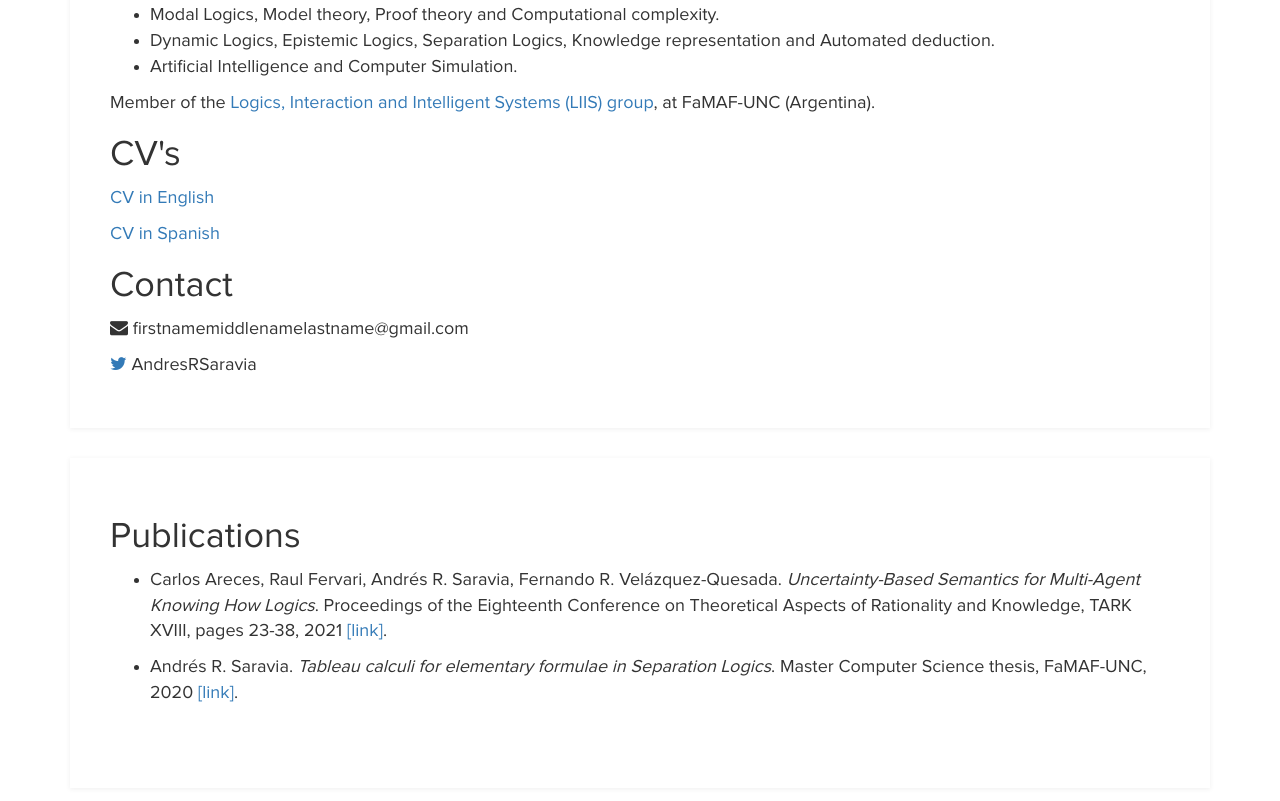
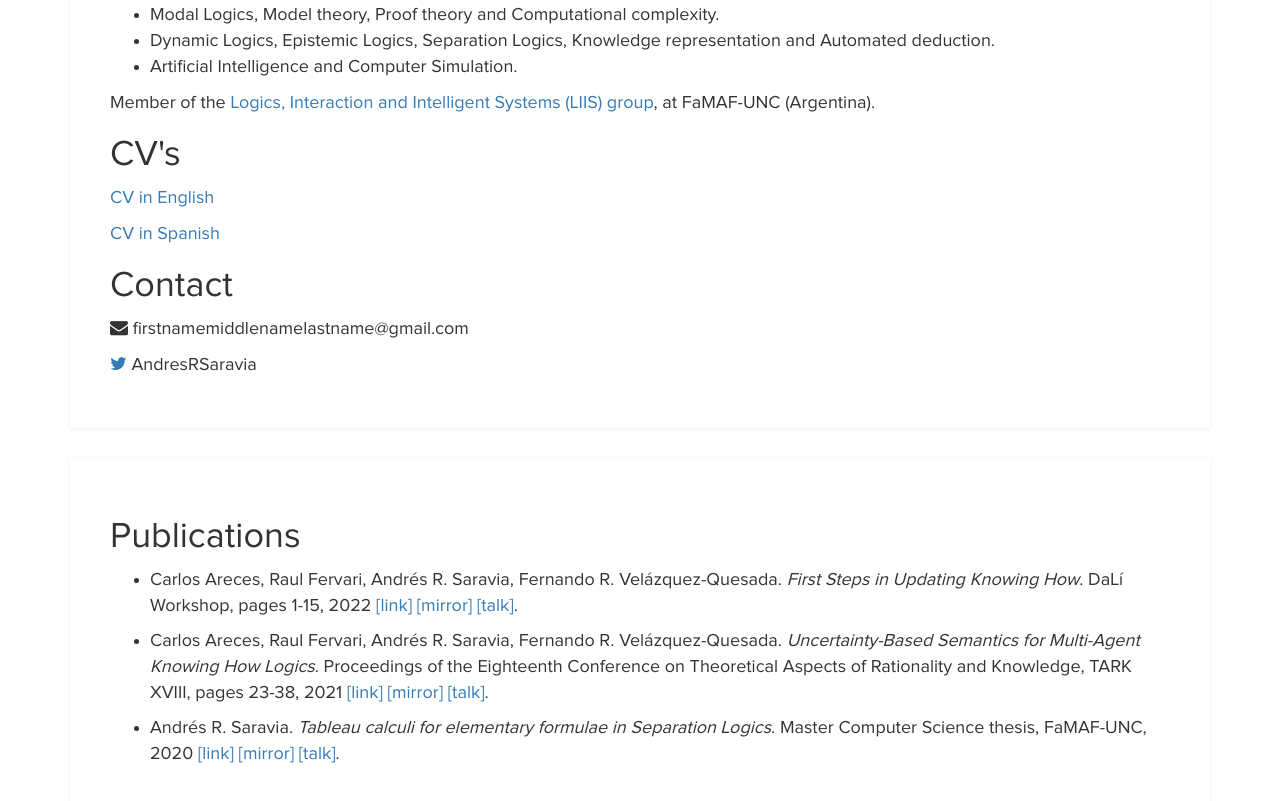
Before and after one commit to AndresRSaravia/AndresRSaravia.github.io, a plain HTML site: page index.html in a window 1280 px wide. Shown: the part 1042-1843 px from the top of the page. Drawn offline with Linux system fonts and the light colour scheme.

Commit message:
mirrors and talks added

```diff
--- a/index.html
+++ b/index.html
@@ -78,10 +78,13 @@ http://www.templatemo.com/tm-467-easy-profile
 				<h2>Publications</h2>
 				<p>
 					<ul>
-					  <li>Carlos Areces, Raul Fervari, Andrés R. Saravia, Fernando R. Velázquez-Quesada. <em>Uncertainty-Based Semantics for Multi-Agent Knowing How Logics</em>. Proceedings of the Eighteenth Conference on Theoretical Aspects of Rationality and Knowledge, TARK XVIII, pages 23-38, 2021 <a href="http://eptcs.web.cse.unsw.edu.au/content.cgi?TARK2021">[link]</a>.</li>
+					  <li>Carlos Areces, Raul Fervari, Andrés R. Saravia, Fernando R. Velázquez-Quesada. <em>First Steps in Updating Knowing How</em>. DaLí Workshop, pages 1-15, 2022 <a href="http://dali2022.campus.ciencias.ulisboa.pt/Full.pdf">[link]</a> <a href="works/2022 DaLí - First Steps in Updating Knowing How.pdf">[mirror]</a> <a href="talks/2022 DaLí - (talk) First Steps in Updating Knowing How.pdf">[talk]</a>.</li>
 					</ul>
 					<ul>
-					  <li>Andrés R. Saravia. <em>Tableau calculi for elementary formulae in Separation Logics</em>. Master Computer Science thesis, FaMAF-UNC, 2020 <a href="https://rdu.unc.edu.ar/handle/11086/15302">[link]</a>.</li>
+					  <li>Carlos Areces, Raul Fervari, Andrés R. Saravia, Fernando R. Velázquez-Quesada. <em>Uncertainty-Based Semantics for Multi-Agent Knowing How Logics</em>. Proceedings of the Eighteenth Conference on Theoretical Aspects of Rationality and Knowledge, TARK XVIII, pages 23-38, 2021 <a href="http://eptcs.web.cse.unsw.edu.au/content.cgi?TARK2021">[link]</a> <a href="works/2021 TARK - Uncertainty-Based Semantics for Multi-Agent Knowing How Logics.pdf">[mirror]</a> <a href="talks/2021 TARK - (talk) Uncertainty-Based Semantics for Multi-Agent Knowing How Logics.pdf">[talk]</a>.</li>
+					</ul>
+					<ul>
+					  <li>Andrés R. Saravia. <em>Tableau calculi for elementary formulae in Separation Logics</em>. Master Computer Science thesis, FaMAF-UNC, 2020 <a href="https://rdu.unc.edu.ar/handle/11086/15302">[link]</a> <a href="works/2020 UNC - Cálculo de tableaux para fórmulas elementales en lógicas de separación.pdf">[mirror]</a> <a href="talks/2020 UNC - (talk) Cálculo de tableaux para fórmulas elementales en lógicas de separación.pdf">[talk]</a>.</li>
 					</ul>
 				</p>
 			</div>
```
Also changed, not shown: 6 other files.
